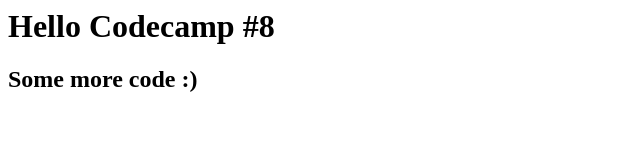
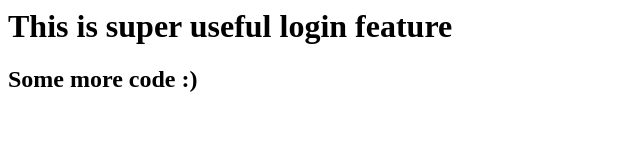
Before and after one commit to thanapon160/laern-git-test, a plain HTML site: page index.html in a window 1280 px wide. Shown: the whole page, without its empty margins (0-640 px from the left). Drawn offline with Linux system fonts and the light colour scheme.

Commit message:
add login feature

```diff
--- a/index.html
+++ b/index.html
@@ -1,2 +1,2 @@
-<h1>Hello Codecamp #8</h1>
+<h1>This is super useful login feature</h1>
 <h2>Some more code :)</h2>
```
